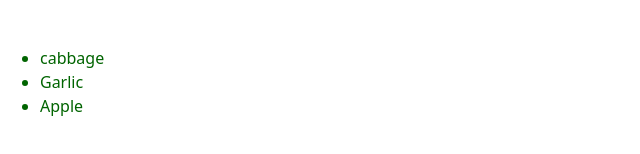
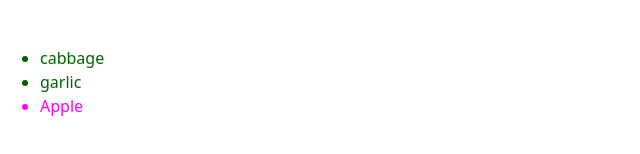
Before and after one commit to rahatali555/react-dashboard, a React (Vite) app: page / in a window 1280 px wide. Shown: the part 318-472 px from the top of the page, without its empty margins (0-640 px from the left). Built offline with nearby package versions, Linux system fonts and the light colour scheme.

Commit message:
practicing again  using for loops

```diff
--- a/src/App.jsx
+++ b/src/App.jsx
@@ -1,29 +1,27 @@
-const products=[
-  {title:'cabbage', isFruit:false, id:1},
-  {title:'Garlic', isFruit:false, id:2},
-  {title:'Apple', isFruit:false, id:3},
+const products= [
+  { title:'cabbage', isFRUIT:false, id:1 },
+  { title:'garlic', isFRUIT:false, id:2},
+  { title:'Apple', isFRUIT:true, id:3 },
 ];
 export default function ShoppingList(){
-
   const listItems=[];
-
-  for( let i=0;i < products.length;i++){
+  for(let i=0; i<products.length;i++){
     const product= products[i];
   listItems.push(
     <li
     key={product.id}
     style={{
-         color: product.isFruit ? "magenta" : "darkgreen"
+      color: product.isFRUIT ? 'magenta': 'darkgreen'
     }}
     >
       {product.title}
 
+    </li>
 
-      </li>
-    )
-
-  }
+  )}
   return(
-    <ul> {listItems} </ul>
+    <ul>
+    {listItems}
+    </ul>
   )
 }
```
Lines whose indentation alone changed are shown as unchanged.
